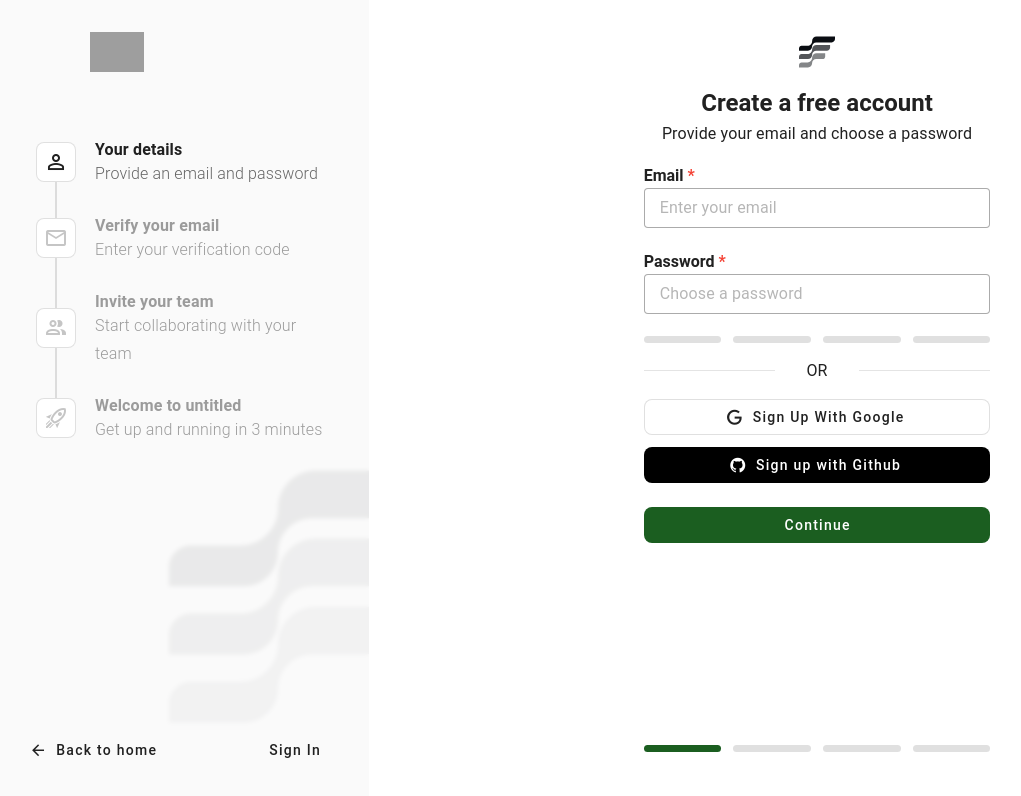
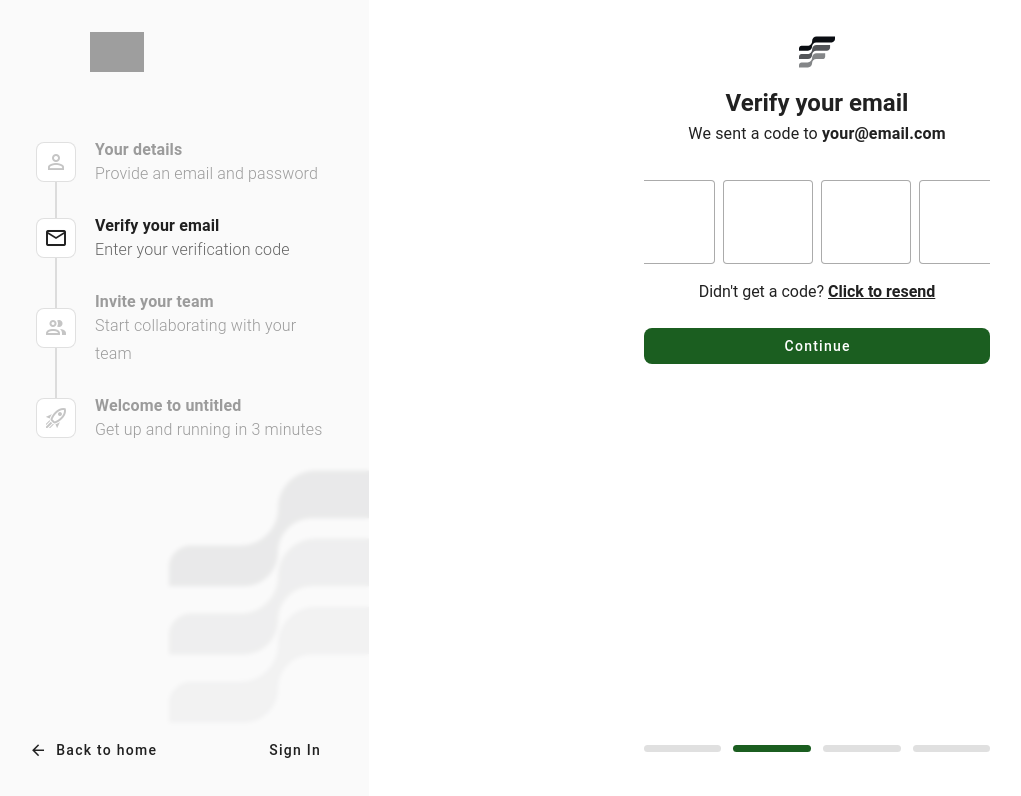
Before and after one commit to liviasoft/logistics-dev-platform, a Nuxt app: page /auth/register in a window 1280 px wide. Shown: the top 796 px of the page, without its empty margins (15-1036 px from the left). Built offline with nearby package versions, Linux system fonts and the light colour scheme; grey boxes are pictures that could not be loaded.

Commit message:
wip: onboarding window slides wip

```diff
--- a/pages/auth/register.vue
+++ b/pages/auth/register.vue
@@ -33,7 +33,7 @@
       step: 4,
     }
   ])
-  const activeStep = ref(1)
+  const activeStep = ref(2)
 </script>
 
 <template>
@@ -94,6 +94,9 @@
                 <div>
                   <VImg src="/images/Logomark.svg" height="40px" />
                 </div>
+                <VWindow v-model="activeStep">
+                  <VWindowItem :value="1">
+                    <div>
                       <div class="text-center mb-4">
                         <p class="text-h5 font-weight-bold mt-4">Create a free account</p>
                         <p class="text-subtitle-1">Provide your email and choose a password</p>
@@ -116,9 +119,43 @@
                         <v-btn variant="flat" class="bg-green-darken-4 mt-6" style="text-transform: none;" :size="xlAndUp ? 'large': 'default'" rounded="lg" block>Continue</v-btn>
                       </div>
                     </div>
+                  </VWindowItem>
+                  <VWindowItem :value="2">
+                    <div>
+                      <div class="text-center mb-4">
+                        <p class="text-h5 font-weight-bold mt-4">Verify your email</p>
+                        <p class="text-subtitle-1">We sent a code to <strong>your@email.com</strong></p>
+                      </div>
+                      <div style="width: 100%;" class="text-center">
+                        <VOtpInput :length="4" height="100px" min-width="400px"/>
+                        <p>Didn't get a code? <strong class="text-decoration-underline" style="cursor: pointer;">Click to resend</strong></p>
+                      </div>
+                      <div>
+                        <v-btn variant="flat" class="bg-green-darken-4 mt-6" style="text-transform: none;" :size="xlAndUp ? 'large': 'default'" rounded="lg" block>Continue</v-btn>
+                      </div>
+                    </div>
+                  </VWindowItem>
+                  <VWindowItem :value="3">
+                    <div>
+                      <div class="text-center mb-4">
+                        <p class="text-h5 font-weight-bold mt-4">Invite your team</p>
+                        <p class="text-subtitle-1">Start collaborating with your team</p>
+                      </div>
+                    </div>
+                  </VWindowItem>
+                  <VWindowItem :value="4">
+                    <div>
+                      <div class="text-center mb-4">
+                        <p class="text-h5 font-weight-bold mt-4">Welcome to Prometheus! 🎉</p>
+                        <p class="text-subtitle-1">Get up and running in 3 Minutes.</p>
+                      </div>
+                    </div>
+                  </VWindowItem>
+                </VWindow>
+              </div>
               <VSpacer />
               <div class="d-flex align-center py-4">
-                <div v-for="(step, i) in onboardingSteps" :key="step.key" class="rounded-lg" :class="{'mr-3': i < onboardingSteps.length - 1, 'bg-green-darken-4': step.step === activeStep,  'bg-grey-lighten-2': step.step !== activeStep }" style="height: 7px; flex: 1"/>
+                <div v-for="(step, i) in onboardingSteps" :key="step.key" class="rounded-lg" :class="{'mr-3': i < onboardingSteps.length - 1, 'bg-green-darken-4': step.step === activeStep,  'bg-grey-lighten-2': step.step !== activeStep }" style="height: 7px; flex: 1" @click="activeStep = i + 1"/>
               </div>
             </div>
           </VCol>
@@ -127,3 +164,8 @@
     </template>
   </NuxtLayout>
 </template>
+<style>
+  .v-otp-input__field {
+    font-size: 3em;
+  }
+</style>
```
Lines whose indentation alone changed are shown as unchanged.
